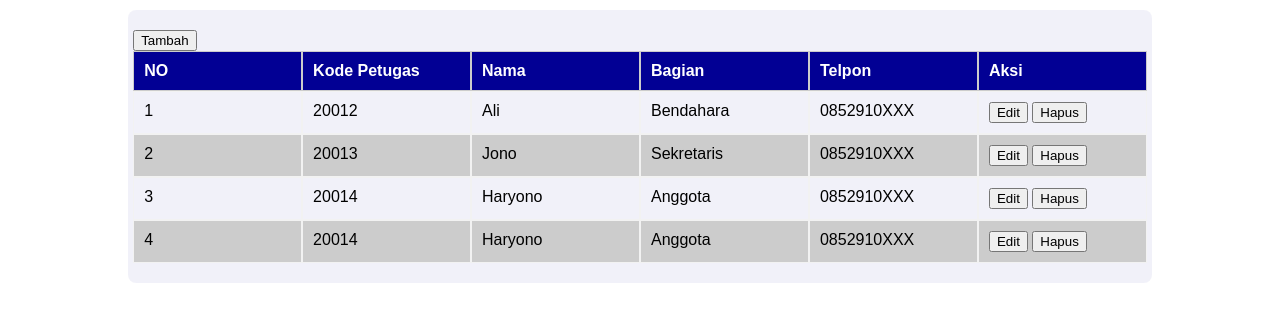
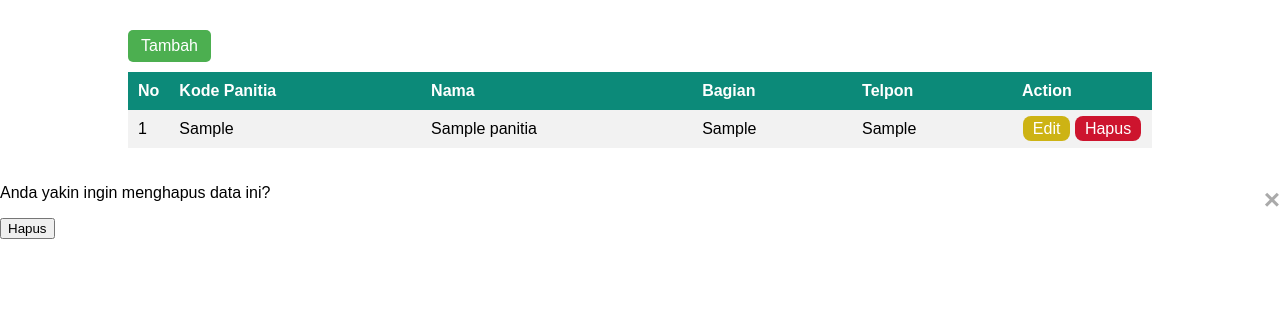
Before and after one commit to alilarangan/web_lanjut, a PHP site: page /panitia/index.php in a window 1280 px wide. Shown: the top 322 px of the page. Run offline with PHP 8.4, Linux system fonts and the light colour scheme; tables that the repository leaves empty or names only in its code hold one stand-in row (values such as "Sample post").

Commit message:
update file

```diff
--- a/tugas_individu/css/styles.css
+++ b/tugas_individu/css/styles.css
@@ -5,7 +5,7 @@ body {
   }
 
   nav {
-    background-color: #020094;
+    background-color: #142dcdec;
   }
 
   ul {
@@ -20,18 +20,18 @@ body {
     padding: 0;
   }
 
-  a {
+  li a {
     display: block;
     color: #fff;
     text-decoration: none;
     padding: 15px 20px;
   }
 
-  a:hover {
-    background-color: #000130;
+  li a:hover {
+    background-color: #0d21a3;
   }
-  a.active {
-    background-color: #ff0000;
+  li a.active {
+    background-color: #0d21a3;
     color: #fff;
   }
   h1{
@@ -42,61 +42,170 @@ body {
 .container {
   display: flex;
   justify-content: center;
-  width: 80%;
+  width: 100%;
   margin-top: 10px;
-  background-color: #0200940e;
   border-radius: 8px;
 }
 .custom-table {
-  width: 99%;
+  width: 80%;
   border-collapse: collapse;
   margin-bottom: 20px;
   margin-top: 20px;
 }
-
-/* Gaya untuk header tabel */
-.table-header {
-  background-color: #020094;
-  display: flex;
-  color: #fff;
+/* style.css */
+table {
+  width: 100%;
+  border-collapse: collapse;
 }
 
-.header-item {
-  flex: 1;
+th, td {
   padding: 10px;
-  font-weight: bold;
-  border: 1px solid #ccc;
+  text-align: left;
 }
 
-/* Gaya untuk baris data */
-.table-row {
-  display: flex;
+th {
+  background-color: #0c8a79;
+  color: #ffffff;
 }
 
-.table-cell {
-  flex: 1;
-  padding: 10px;
-  border: 1px solid #f2f2f2;
+tr:nth-child(even) {
+  background-color: #f2f2f2;
 }
 
-/* Gaya untuk baris data bergantian (striped) */
-.table-row:nth-child(even) {
-  background-color: #ccc;
+tr:hover {
+  background-color: #ddd;
 }
 
-/* Efek hover pada baris data */
-.table-row:hover {
-  background-color: #ddd;
+/* input panitia */
+.modal {
+  display: none;
+  position: fixed;
+  z-index: 1;
+  left: 0;
+  top: 0;
+  width: 100%;
+  height: 100%;
+  overflow: auto;
+  background-color: rgba(0, 0, 0, 0.6);
+  opacity: 0;
+  transition: opacity 0.3s ease-in-out;
 }
-.conten{
-  margin: 0;
-  padding: 0;
+
+.modal-content {
+  background-color: #fefefe;
+  margin: 10% auto;
+  padding: 20px;
+  border: 1px solid #888;
+  max-width: 400px;
+  border-radius: 8px;
+}
+
+.close {
+  color: #aaa;
+  float: right;
+  font-size: 28px;
+  font-weight: bold;
+}
+
+.close:hover,
+.close:focus {
+  color: black;
+  text-decoration: none;
+  cursor: pointer;
+}
+
+/* Form styles */
+form {
   display: flex;
-  justify-content: center;
-  align-items: center;
+  flex-direction: column;
 }
-.table_top{
-  background-color: #02009415;
-  border-radius: 8px 8px 0px 0px;
-  height: 20px;
+
+label, input, button {
+  margin-bottom: 10px;
 }
+
+button[type="submit"] {
+  background-color: #4CAF50;
+  color: white;
+  border: none;
+  font-size: medium;
+  border-radius: 8px;
+  padding: 10px 20px;
+  cursor: pointer;
+}
+
+button[type="submit"]:hover {
+  background-color: #45a049;
+}
+
+/* Animation */
+@keyframes fadeIn {
+  from { opacity: 0; }
+  to { opacity: 1; }
+}
+
+@keyframes fadeOut {
+  from { opacity: 1; }
+  to { opacity: 0; }
+}
+.modal.open {
+  opacity: 1;
+}
+.open-modal-btn{
+  background-color: #4CAF50;
+  color: #fff;
+  padding: 7px 13px;
+  border: none;
+  border-radius: 5px;
+  cursor: pointer;
+  font-size: medium;
+  /* text-decoration: none; */
+}
+.open-modal-btn:hover {
+  /* Gaya tombol saat di-hover */
+  background-color: #45a049;
+}
+/* input */
+input[type="text"]:focus {
+  border-color: #007BFF;
+  box-shadow: 0 0 5px rgba(0, 123, 255, 0.5);
+  transition: border-color 0.3s ease-in-out, box-shadow 0.3s ease-in-out;
+}
+.custom-input {
+  border: none;
+  border-bottom: 1px solid #007bff;
+  outline: none;
+  padding: 6px 10px;
+  font-size: 16px;
+  border-radius: 4px;
+}
+.custom-input:hover {
+  border-bottom-color: #42b300;
+}
+.btn-edit{
+  background-color: #CDB314;
+}
+.btn-edit:hover {
+  background-color: #ffe015;
+}
+.btn-hapus,
+.btn-edit {
+  color: #fff;
+  padding: 4px 10px;
+  margin-bottom: 10px;
+  border: none;
+  border-radius: 8px;
+  cursor: pointer;
+  text-decoration: none;
+}
+.btn-hapus{
+  background-color: #CD142E;
+}
+.btn-hapus:hover {
+  background-color: #b30000;
+}
+.aksi{
+  text-align: center; /* Mengatur posisi horizontal ke tengah */
+  vertical-align: middle; /* Mengatur posisi vertikal ke tengah */
+}
+/* popup hapus */
--- a/tugas_individu/panitia/index.php
+++ b/tugas_individu/panitia/index.php
@@ -7,6 +7,12 @@
 <body>
   <?php
    include("view.php");
+   include("input.php");
+   include("simpan.php");
+   include("popup_hapus.php");
+   include("poup_edit.php");
+
   ?>
+  <script src="../script.js"></script>
 </body>
 </html>
--- /dev/null
+++ b/tugas_individu/panitia/input.php
@@ -0,0 +1,13 @@
+<div id="modal" class="modal">
+        <div class="modal-content">
+            <span class="close" onclick="closeModal()">&times;</span>
+            <h2>Input Data Panitia</h2>
+            <form id="myForm" action="panitia/simpan.php" method="post">
+                <input type="text" class="custom-input" placeholder="Kode Panitia" id="kode_panitia" name="kode_penitia">
+                <input type="text" class="custom-input" placeholder="Nama panitia" id="nama_panitia" name="nama_panitia">
+                <input type="text" class="custom-input" placeholder="Bagian" name="bagian" id="bagian">
+                <input type="text" class="custom-input" placeholder="Nomor telpon" name="no_tlp" id="no_tlp">
+                <button type="submit" name="submit">Tambah</button>
+            </form>
+        </div>
+    </div>
--- /dev/null
+++ b/tugas_individu/panitia/koneksi.php
@@ -0,0 +1,12 @@
+<?php
+$host="localhost";
+$user ="root";
+$pass ="";
+$database="maba";
+
+$kon = new mysqli($host, $user, $pass, $database);
+
+if($kon->connect_error){
+    die("koneksi gagal : ".$kon->connect_error);
+}
+?>
--- /dev/null
+++ b/tugas_individu/panitia/popup_hapus.php
@@ -0,0 +1,7 @@
+<div id="modalHapus" class="modalaction">
+    <div class="modalaction-content">
+        <span class="close" onclick="sembunyikanModalHapus()">&times;</span>
+        <p>Anda yakin ingin menghapus data ini?</p>
+        <button onclick="hapusData()">Hapus</button>
+    </div>
+</div>
--- /dev/null
+++ b/tugas_individu/panitia/poup_edit.php
@@ -0,0 +1,13 @@
+<div id="modal" class="modal">
+        <div class="modal-content">
+            <span class="close" onclick="closeModal()">&times;</span>
+            <h2>Edit Data Panitia</h2>
+            <form id="myForm" action="panitia/simpan.php" method="post">
+                <input type="text" class="custom-input" placeholder="Kode Panitia" id="kode_panitia" name="kode_penitia">
+                <input type="text" class="custom-input" placeholder="Nama panitia" id="nama_panitia" name="nama_panitia">
+                <input type="text" class="custom-input" placeholder="Bagian" name="bagian" id="bagian">
+                <input type="text" class="custom-input" placeholder="Nomor telpon" name="no_tlp" id="no_tlp">
+                <button type="submit" name="submit">Tambah</button>
+            </form>
+        </div>
+    </div>
--- /dev/null
+++ b/tugas_individu/panitia/simpan.php
@@ -0,0 +1,18 @@
+<?php
+include("koneksi.php");
+if ($_SERVER['REQUEST_METHOD'] === 'POST') {
+    $kd = $_POST['kode_penitia'];
+    $nama = $_POST['nama_panitia'];
+    $bag = $_POST['bagian'];
+    $tlp = $_POST['no_tlp'];
+
+    $sql ="INSERT INTO panitia(kd_panitia, nama, bagian, tlp) VALUES ('$kd','$nama','$bag','$tlp')";
+    if($kon->query($sql)==TRUE){
+        header("Location: ../index.php?page=panitia");
+        exit();
+    }else{
+        echo "insert error ". $sql . "<br>" . $kon->error;
+    }
+}
+$kon->close();
+?>
--- a/tugas_individu/panitia/view.php
+++ b/tugas_individu/panitia/view.php
@@ -1,59 +1,36 @@
 <div class="conten">
   <div class="container">
     <div class="custom-table">
-            <button type="button">Tambah</button>
-      <div class="table-header">
-        <div class="header-item">NO</div>
-        <div class="header-item">Kode Petugas</div>
-        <div class="header-item">Nama</div>
-        <div class="header-item">Bagian</div>
-        <div class="header-item">Telpon</div>
-        <div class="header-item">Aksi</div>
-      </div>
-      <div class="table-row">
-        <div class="table-cell">1</div>
-        <div class="table-cell">20012</div>
-        <div class="table-cell">Ali</div>
-        <div class="table-cell">Bendahara</div>
-        <div class="table-cell">0852910XXX</div>
-        <div class="table-cell">
-            <button type="button">Edit</button>
-            <button type="button">Hapus</button>
-        </div>
-      </div>
-      <div class="table-row">
-        <div class="table-cell">2</div>
-        <div class="table-cell">20013</div>
-        <div class="table-cell">Jono</div>
-        <div class="table-cell">Sekretaris</div>
-        <div class="table-cell">0852910XXX</div>
-        <div class="table-cell">
-            <button type="button">Edit</button>
-            <button type="button">Hapus</button>
-        </div>
-      </div>
-      <div class="table-row">
-        <div class="table-cell">3</div>
-        <div class="table-cell">20014</div>
-        <div class="table-cell">Haryono</div>
-        <div class="table-cell">Anggota</div>
-        <div class="table-cell">0852910XXX</div>
-        <div class="table-cell">
-            <button type="button">Edit</button>
-            <button type="button">Hapus</button>
-        </div>
-      </div>
-      <div class="table-row">
-        <div class="table-cell">4</div>
-        <div class="table-cell">20014</div>
-        <div class="table-cell">Haryono</div>
-        <div class="table-cell">Anggota</div>
-        <div class="table-cell">0852910XXX</div>
-        <div class="table-cell">
-            <button type="button">Edit</button>
-            <button type="button">Hapus</button>
-        </div>
-      </div>
+      <button class="open-modal-btn" onclick="openModal()">Tambah</button>
+      <table>
+        <tr>
+            <th width="20">No</th>
+            <th>Kode Panitia</th>
+            <th>Nama</th>
+            <th>Bagian</th>
+            <th>Telpon</th>
+            <th width="120">Action</th>
+        </tr>
+        <?php
+            include("koneksi.php");
+            $sql = "SELECT * FROM panitia";
+            $result = $kon->query($sql);
+            $no=1;
+            if($result->num_rows>0){
+                while($row = $result->fetch_assoc()){
+                echo "<tr>";
+                echo "<td>".$no++."</td>";
+                echo "<td>".$row["kd_panitia"]."</td>";
+                echo "<td>".$row["nama"]."</td>";
+                echo "<td>".$row["bagian"]."</td>";
+                echo "<td>".$row["tlp"]."</td>";
+                echo "<td class='aksi'><a href='' class='btn-edit'>Edit</a> <a href='' class='btn-hapus'>Hapus</a></td>";
+                echo "</tr>";
+                }
+            }
+            $kon->close();
+          ?>
+    </table>
     </div>
     </div>
 </div>
--- a/tugas_individu/script/script.js
+++ b/tugas_individu/script/script.js
@@ -1,9 +1,6 @@
-// Ambil elemen menu
 const menuItems = document.querySelectorAll('nav a');
 
-// Loop melalui setiap elemen menu
 menuItems.forEach(item => {
-  // Jika URL halaman saat ini sama dengan URL menu, tambahkan class "active"
   if (item.href === window.location.href) {
     item.classList.add('active');
   }
@@ -13,3 +10,27 @@ menuItems.forEach(item => {
     console.log(window.location.href);
   }
 });
+// input
+const modal = document.getElementById('modal');
+
+function openModal() {
+    modal.style.display = 'block';
+    modal.classList.add('open');
+}
+
+function closeModal() {
+    modal.classList.remove('open');
+
+    setTimeout(() => {
+      modal.style.display = 'none';
+  }, 300);
+}
+document.querySelector('.open-modal-btn').onclick = openModal;
+document.querySelector('.close').onclick = closeModal;
+
+window.onclick = function(event) {
+    if (event.target === modal) {
+        event.stopPropagation();
+    }
+};
+// action
```
Also changed, not shown: tugas_individu/panitia/edit.php (added, +13 -0 lines), tugas_individu/panitia/hapus.php (added, +11 -0 lines).
